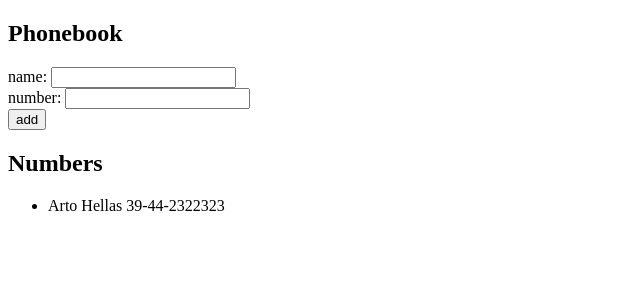
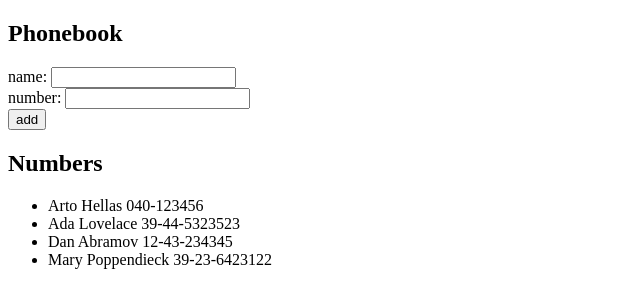
Before and after one commit to lalomax/fullstack-program, a React (Vite) app in the folder part2/phonebook/: page / in a window 1280 px wide. Shown: the top 308 px of the page, without its empty margins (0-640 px from the left). Built offline with nearby package versions, Linux system fonts and the light colour scheme.

Commit message:
Fix: Separated in components

```diff
--- a/part2/phonebook/src/App.jsx
+++ b/part2/phonebook/src/App.jsx
@@ -1,6 +1,13 @@
+import Numbers from "./components/Numbers";
+import AddName from "./components/AddName";
 import { useState } from "react";
 function App() {
-  const [persons, setPersons] = useState([{ name: "Arto Hellas", phoneNumber: "39-44-2322323" }]);
+  const [persons, setPersons] = useState([
+    { name: "Arto Hellas", phoneNumber: "040-123456", id: 1 },
+    { name: "Ada Lovelace", phoneNumber: "39-44-5323523", id: 2 },
+    { name: "Dan Abramov", phoneNumber: "12-43-234345", id: 3 },
+    { name: "Mary Poppendieck", phoneNumber: "39-23-6423122", id: 4 },
+  ]);
   const [newName, setNewName] = useState("");
   const [newPhoneNumber, setNewPhoneNumber] = useState("");
 
@@ -8,26 +15,26 @@ function App() {
     event.preventDefault();
     // check null
     if (!newName) {
-      alert("Blank is not allowed")
-      return
+      alert("Blank is not allowed");
+      return;
     }
     const newObject = { name: newName, phoneNumber: newPhoneNumber };
 
+    //check if name exists
     const containsName = (obj, list) => {
-
       let i;
       for (i = 0; i < list.length; i++) {
-          if (list[i].name === obj) {
-              return true;
-          }
+        if (list[i].name === obj) {
+          return true;
+        }
       }
 
       return false;
-  }
+    };
 
-
+    // check if name is repeated
     if (containsName(newObject.name, persons)) {
-      alert (`${newObject.name} is already added to phonebook`)
+      alert(`${newObject.name} is already added to phonebook`);
     } else {
       setPersons([...persons, newObject]);
       console.log(persons, newName);
@@ -48,25 +55,14 @@ function App() {
 
   return (
     <>
-      <h2>Phonebook</h2>
-      <form onSubmit={addName}>
-        <div>
-          name: <input value={newName} onChange={handleNameChange} />
-        </div>
-        <div>
-          number: <input value={newPhoneNumber} onChange={handlePhoneNumberChange} />
-        </div>
-        <div>
-          <button type="submit">add</button>
-        </div>
-        {/* <div>debug: {newName}</div> */}
-      </form>
-      <h2>Numbers</h2>
-      <ul>
-        {persons.map((person) => (
-          <li>{person.name} {person.phoneNumber}</li>
-        ))}
-      </ul>
+      <AddName
+        addName={addName}
+        newName={newName}
+        newPhoneNumber={newPhoneNumber}
+        handleNameChange={handleNameChange}
+        handlePhoneNumberChange={handlePhoneNumberChange}
+      />
+      <Numbers persons={persons} />
     </>
   );
 }
--- /dev/null
+++ b/part2/phonebook/src/components/AddName.jsx
@@ -0,0 +1,24 @@
+import React from "react";
+
+const AddName = ({addName, newName, newPhoneNumber, handleNameChange, handlePhoneNumberChange}) => {
+  return (
+    <div>
+      <h2>Phonebook</h2>
+      <form onSubmit={addName}>
+        <div>
+          name: <input value={newName} onChange={handleNameChange} />
+        </div>
+        <div>
+          number:{" "}
+          <input value={newPhoneNumber} onChange={handlePhoneNumberChange} />
+        </div>
+        <div>
+          <button type="submit">add</button>
+        </div>
+      </form>
+
+    </div>
+  );
+};
+
+export default AddName;
--- /dev/null
+++ b/part2/phonebook/src/components/Numbers.jsx
@@ -0,0 +1,18 @@
+import React from "react";
+
+const Numbers = ({persons}) => {
+  return (
+    <div>
+      <h2>Numbers</h2>
+      <ul>
+        {persons.map((person) => (
+          <li key={person.name}>
+            {person.name} {person.phoneNumber}
+          </li>
+        ))}
+      </ul>
+    </div>
+  );
+};
+
+export default Numbers;
```
